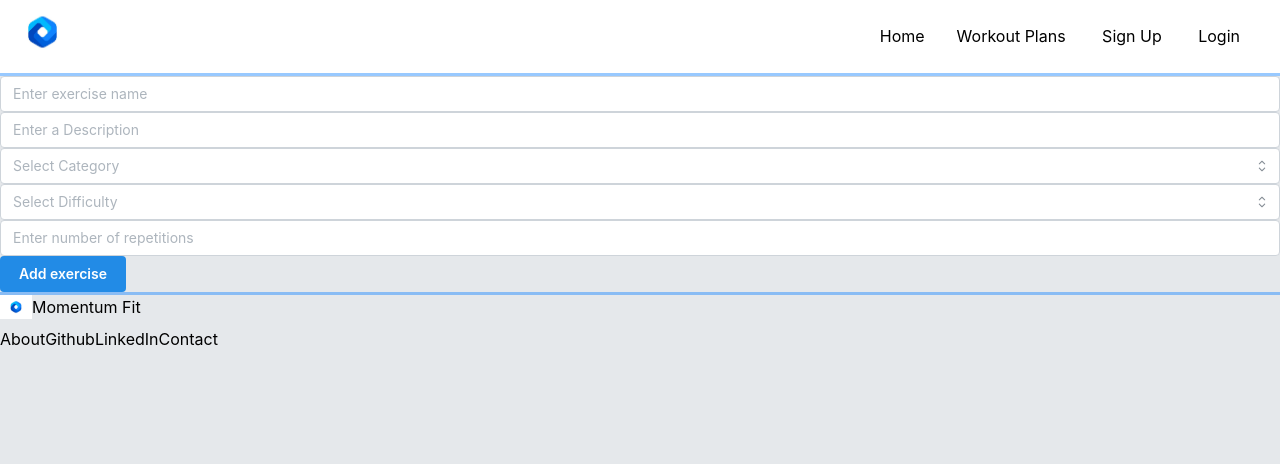
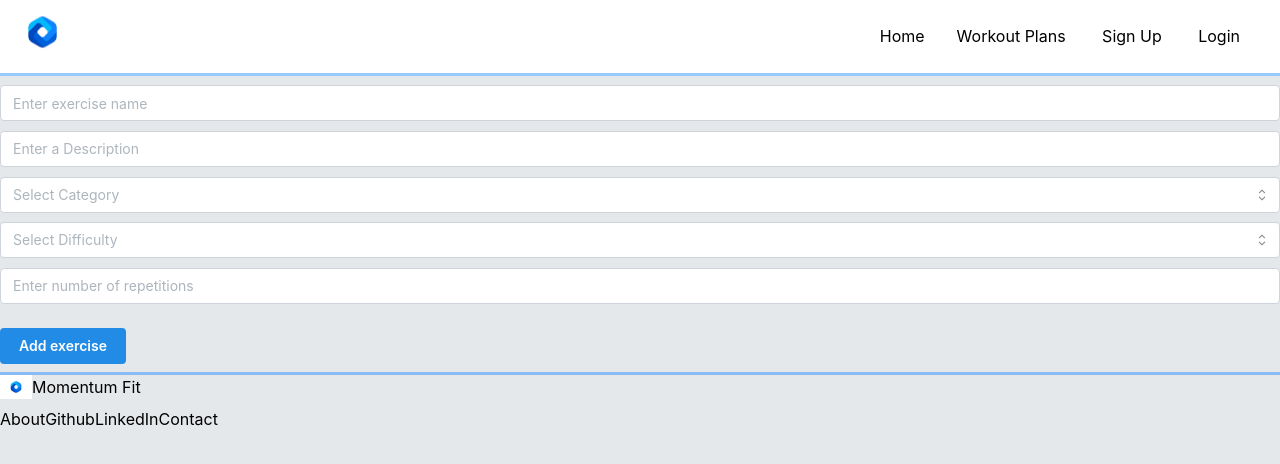
Before and after one commit to Momentum-Fit/project3-fitness-app-frontend, a React (Vite) app: page /create-exercise in a window 1280 px wide. Shown: the top 464 px of the page. Built offline with nearby package versions, Linux system fonts and the light colour scheme; no server answers; a web font is replaced by a local one.

Commit message:
add add exercise popup styling

```diff
--- a/src/Pages/MyPlan.jsx
+++ b/src/Pages/MyPlan.jsx
@@ -10,6 +10,7 @@ import "../App.css";
 import { AuthContext } from "../context/auth.context";
 import NotLoggedIn from "../components/NotLoggedIn";
 import CreateExercise from "../components/CreateExercise";
+import "../css/popup.css";
 
 function MyPlan() {
   const { planId } = useParams();
@@ -36,7 +37,9 @@ function MyPlan() {
           fetchedPlan.exercises.map(async (exercise) => {
             console.log(exercise.exerciseId);
             const response = await axios.get(
-              `${import.meta.env.VITE_API_URL}/api/exercises/${exercise.exerciseId}`,
+              `${import.meta.env.VITE_API_URL}/api/exercises/${
+                exercise.exerciseId
+              }`,
               {
                 headers: { Authorization: `Bearer ${storedToken}` },
               }
@@ -157,7 +160,7 @@ function MyPlan() {
                     isOpen={isCreateExercisePopupOpen}
                     onClose={closeCreateExercisePopup}
                   >
-                    <h2>Add exercise</h2>
+                    <h2 className="create-ex-title">Add exercise</h2>
                     <CreateExercise />
                   </Popup>
                 </div>
--- a/src/components/CreateExercise.jsx
+++ b/src/components/CreateExercise.jsx
@@ -12,6 +12,7 @@ import {
   useCombobox,
 } from "@mantine/core";
 import axios from "axios";
+import "../css/popup.css";
 
 function CreateExercise() {
   const { planId } = useParams();
@@ -74,18 +75,21 @@ function CreateExercise() {
     <>
       <form onSubmit={handleSubmit}>
         <TextInput
+          className="create-ex-input"
           name="name"
           placeholder="Enter exercise name"
           value={name}
           onChange={(e) => setName(e.target.value)}
         />
         <TextInput
+          className="create-ex-input"
           name="description"
           placeholder="Enter a Description"
           value={description}
           onChange={(e) => setDescription(e.target.value)}
         />
         <Combobox
+          className="create-ex-input"
           store={categoryCombobox}
           withinPortal={false}
           onOptionSubmit={(val) => {
@@ -118,6 +122,7 @@ function CreateExercise() {
           </Combobox.Dropdown>
         </Combobox>
         <Combobox
+          className="create-ex-input"
           store={difficultyCombobox}
           withinPortal={false}
           onOptionSubmit={(val) => {
@@ -153,7 +158,7 @@ function CreateExercise() {
           value={repetitions}
           onChange={(e) => setRepetitions(e.target.value)}
         />
-        <Button type="submit" onClick={closePopup}>
+        <Button className="create-ex-btn" type="submit" onClick={closePopup}>
           Add exercise
         </Button>
       </form>
--- a/src/css/popup.css
+++ b/src/css/popup.css
@@ -77,7 +77,6 @@
   display: inline-block;
 }
 
-
 input[type="number"] {
   margin-left: 10px;
   padding: 4px;
@@ -97,6 +96,19 @@ input[type="number"] {
   margin-top: -0.5rem;
   margin-bottom: 0.5rem;
 }
+.create-ex-title {
+  margin-bottom: 1rem;
+  font-size: 1.2rem;
+  font-weight: 400;
+}
+.create-ex-input {
+  margin-top: 0.6rem;
+  margin-bottom: 0.6rem;
+}
+.create-ex-btn {
+  margin-top: 1.5rem;
+  margin-bottom: 0.5rem;
+}
 @media (max-width: 600px) {
   .popup-content {
     width: 90%;
```
